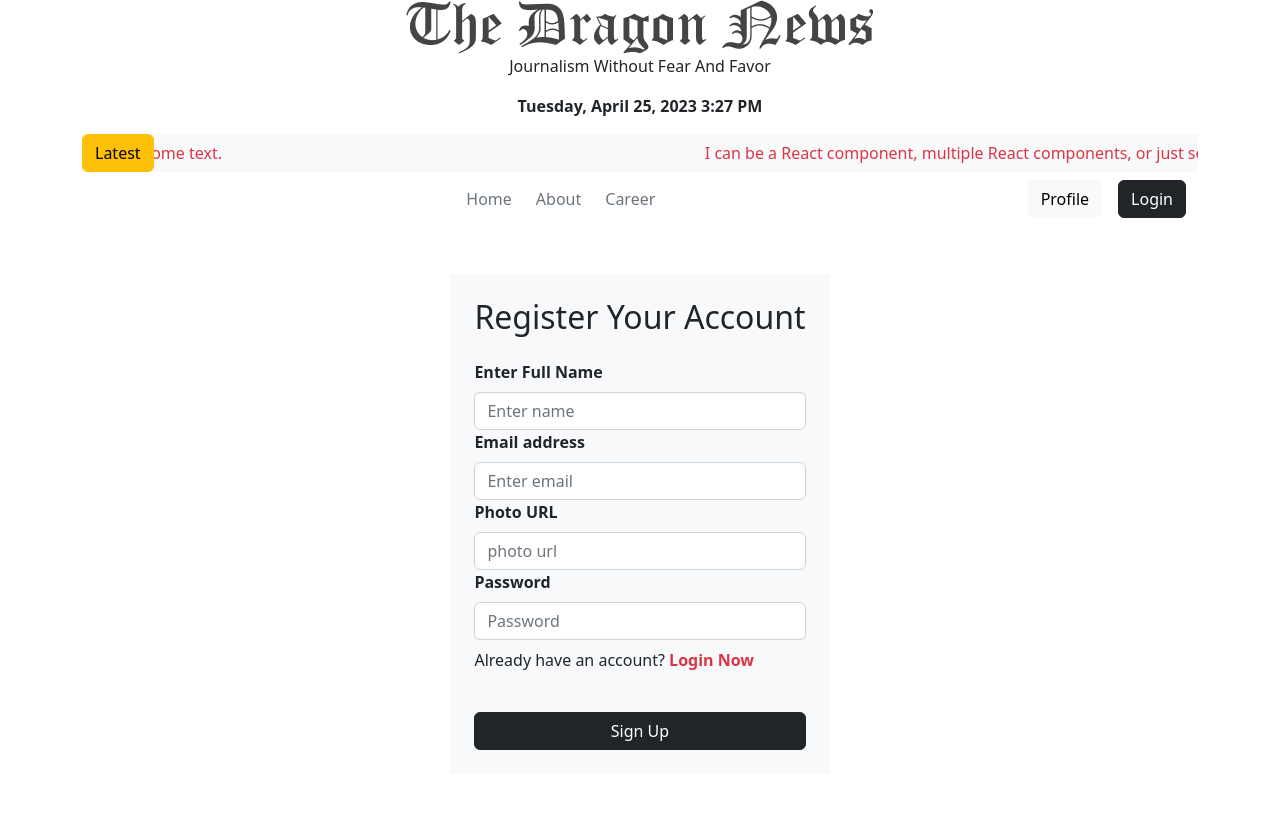
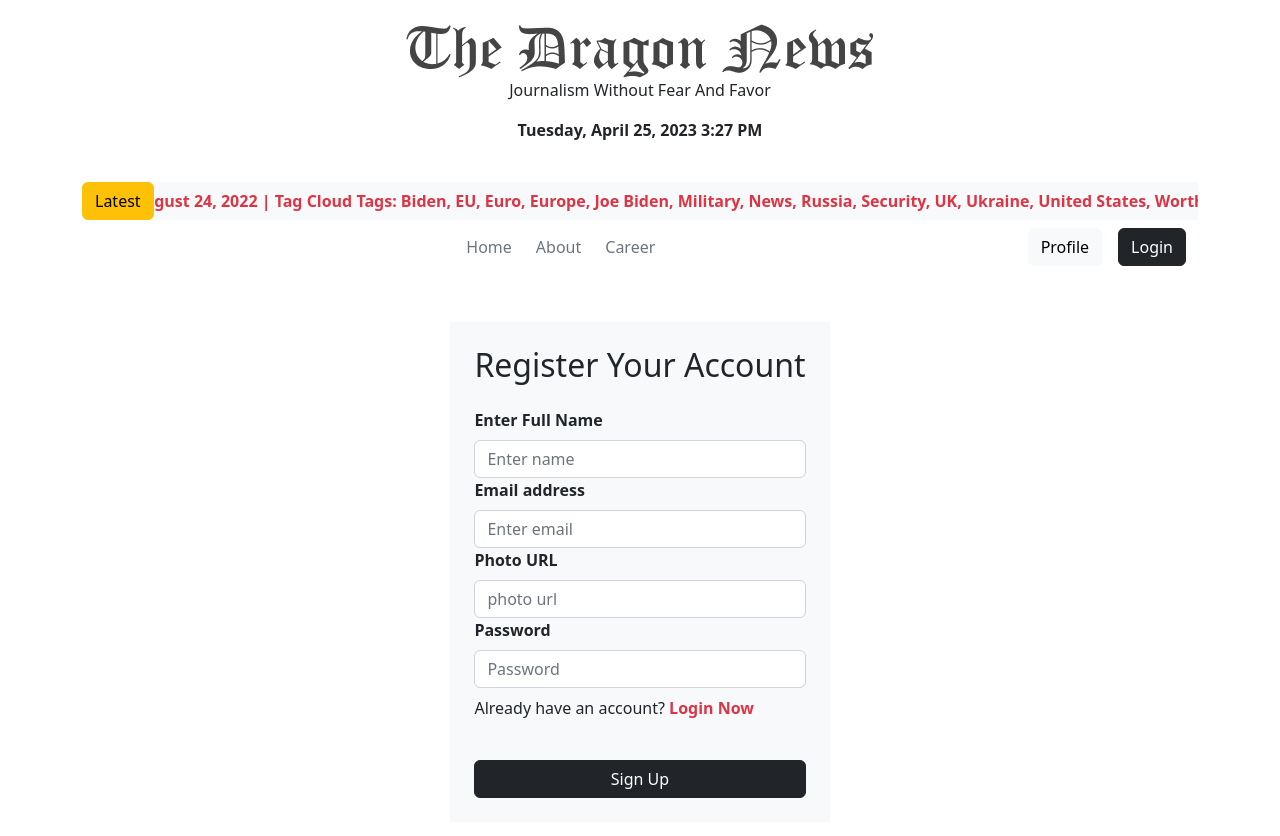
Before and after one commit to naimur-reza/News-Dragon-Client, a React (Vite) app: page /register in a window 1280 px wide. Shown: the top 836 px of the page. Built offline with nearby package versions, Linux system fonts and the light colour scheme; no server answers.

Commit message:
added navigate to login and logged in to previous page

```diff
--- a/src/components/AuthProvider/AuthProvider.jsx
+++ b/src/components/AuthProvider/AuthProvider.jsx
@@ -14,15 +14,20 @@ export const AuthContext = createContext(null);
 const AuthProvider = ({ children }) => {
   // make a user state
   const [user, setUser] = useState(null);
+  // make a loader
+  const [loading, setLoading] = useState(true);
+
   // get the provided auth from firebase
   const auth = getAuth(app);
   // create user with email and password
   const createUser = (email, password) => {
+    setLoading(true);
     return createUserWithEmailAndPassword(auth, email, password);
   };
   // pop with google
   const provider = new GoogleAuthProvider();
   const signInGoogle = () => {
+    setLoading(true);
     return signInWithPopup(auth, provider)
       .then((res) => {
         const loggedUser = res.user;
@@ -35,20 +40,24 @@ const AuthProvider = ({ children }) => {
   };
   // sign in with google
   const logIn = (email, password) => {
+    setLoading(true);
     return signInWithEmailAndPassword(auth, email, password);
   };
   // pop up with github
   const githubProvider = new GithubAuthProvider();
   const signInGithub = () => {
+    setLoading(true);
     return signInWithPopup(auth, provider);
   };
   //   sign Out method
   const logOut = () => {
+    setLoading(true);
     return signOut(auth);
   };
   useEffect(() => {
     const unsubscribe = onAuthStateChanged(auth, (currentUser) => {
       setUser(currentUser);
+      setLoading(false);
     });
     return () => {
       unsubscribe();
@@ -63,6 +72,7 @@ const AuthProvider = ({ children }) => {
     signInGoogle,
     signInGithub,
     logOut,
+    loading,
   };
   return (
     <AuthContext.Provider value={authInfo}>{children}</AuthContext.Provider>
--- a/src/components/DetailsNews/DetailsNews.jsx
+++ b/src/components/DetailsNews/DetailsNews.jsx
@@ -1,12 +1,19 @@
-import React, { useEffect, useRef, useState } from "react";
+import React, { useContext, useEffect, useRef, useState } from "react";
 import { Link, useLoaderData, useParams } from "react-router-dom";
 import { FaArrowLeft } from "react-icons/fa";
 import EditorInsight from "../EditorInsight/EditorInsight";
+import Spinner from "react-bootstrap/Spinner";
+import { AuthContext } from "../AuthProvider/AuthProvider";
 const DetailsNews = () => {
+  const { loading } = useContext(AuthContext);
+  if (loading) {
+    return (
+      <Spinner className="w-25 h-25" animation="border" role="status"></Spinner>
+    );
+  }
   const detailsData = useLoaderData();
   const { image_url, title, details, category_id } = detailsData;
-  const ref = useRef();
-  console.log(ref);
+
   return (
     <>
       <div className="card">
--- a/src/components/Header.jsx
+++ b/src/components/Header.jsx
@@ -11,7 +11,7 @@ const Header = () => {
   const { user, logOut } = useContext(AuthContext);
   return (
     <Container>
-      <div className="text-center">
+      <div className="text-center py-4">
         <img src={logo} alt="" />
         <p>Journalism Without Fear And Favor</p>
         <p className="fw-semibold">{moment().format("LLLL")}</p>
@@ -19,13 +19,20 @@ const Header = () => {
       <div className="d-flex bg-light">
         <Button variant="warning">Latest</Button>
         <Marquee
-          className="text-danger"
+          className="text-danger fw-semibold"
           pauseOnHover
           gradient={false}
-          speed={90}
+          speed={22}
         >
-          I can be a React component, multiple React components, or just some
-          text.
+          Wednesday, August 24, 2022 | Tag Cloud Tags: Biden, EU, Euro, Europe,
+          Joe Biden, Military, News, Russia, Security, UK, Ukraine, United
+          States, Worthy News (Worthy News) – U.S. President Joe Biden has
+          announced nearly $3 billion in new U.S. military aid for Kyiv as
+          Ukraine marked its independence day six months after Russia invaded
+          the country.'The United States of America is committed to supporting
+          the people of Ukraine as they continue the fight to defend their
+          sovereignty. As part of that commitment, I am proud to announce our
+          biggest tranche of security assistance to date: approximately $2.
         </Marquee>
       </div>
       <>
--- a/src/components/Login.jsx
+++ b/src/components/Login.jsx
@@ -5,6 +5,8 @@ import { Link, Navigate, useLocation, useNavigate } from "react-router-dom";
 const Register = () => {
   const { logIn } = useContext(AuthContext);
   const location = useLocation();
+  const form = location?.state?.from?.pathname || "/";
+
   console.log(location);
   const [email, setEmail] = useState("");
   const [password, setPassword] = useState("");
@@ -15,7 +17,7 @@ const Register = () => {
       .then((res) => {
         const loggedUser = res.user;
         console.log(loggedUser);
-        navigate("/");
+        navigate(form);
       })
       .catch((err) => {
         console.log(err);
@@ -48,8 +50,10 @@ const Register = () => {
         <p className="py-2">
           New to here?{" "}
           <Link
+            state={form}
             className="text-decoration-none text-danger fw-semibold"
             to={"/register"}
+            replace
           >
             Register Now
           </Link>
--- a/src/components/News/SingleNews.jsx
+++ b/src/components/News/SingleNews.jsx
@@ -53,12 +53,13 @@ const SingleNews = ({ cat_news }) => {
         <p className="d-relative text-muted mt-3 tracking-tighter">
           {details?.slice(0, 300)}...
           <Link
-            to={user ? `../news/${_id}` : "/login"}
+            to={`../news/${_id}`}
             onClick={() => handleDetails(_id)}
             className="ms-2 text-danger fw-bold border-0 bg-white text-decoration-underline "
           >
             Read More
           </Link>
+        </p>
         <hr />
         <div className="d-flex justify-content-between align-items-center">
           <div className="d-flex align-items-center gap-2 ">
@@ -68,9 +69,7 @@ const SingleNews = ({ cat_news }) => {
               fullSymbol={<FaStar />}
               initialRating={rating.number}
             />
-              <span className="mt-1 fw-semibold text-muted">
-                {rating.number}
-              </span>
+            <span className="mt-1 fw-semibold text-muted">{rating.number}</span>
           </div>
 
           <div className="d-flex align-items-center gap-2">
@@ -78,7 +77,6 @@ const SingleNews = ({ cat_news }) => {
             <p className="text-muted d-block my-2 fs-6">{total_view}</p>
           </div>
         </div>
-        </p>
       </div>
     </div>
   );
--- /dev/null
+++ b/src/components/PrivateRoute/PrivateRoute.jsx
@@ -0,0 +1,19 @@
+import React, { useContext } from "react";
+import { AuthContext } from "../AuthProvider/AuthProvider";
+import { Spinner } from "react-bootstrap";
+import { Navigate, useLocation } from "react-router-dom";
+
+const PrivateRoute = ({ children }) => {
+  const { loading, user } = useContext(AuthContext);
+  const location = useLocation();
+  console.log(location);
+  if (loading) {
+    return <Spinner variant="primary" animation="border"></Spinner>;
+  }
+  if (user) {
+    return children;
+  }
+  return <Navigate state={{ from: location }} to={"/login"} replace></Navigate>;
+};
+
+export default PrivateRoute;
--- a/src/components/Register.jsx
+++ b/src/components/Register.jsx
@@ -6,17 +6,19 @@ import { Link, Navigate, useLocation, useNavigate } from "react-router-dom";
 function Register() {
   const { createUser } = useContext(AuthContext);
   const location = useLocation();
-  console.log(location);
+  const from = location?.state;
+  console.log(from);
   const [email, setEmail] = useState("");
   const [password, setPassword] = useState("");
   const navigate = useNavigate();
+  console.log(location);
   const handleRegister = (event) => {
     event.preventDefault();
     createUser(email, password)
       .then((res) => {
         const loggedUser = res.user;
         console.log(loggedUser);
-        navigate("/");
+        navigate(from || "/");
       })
       .catch((err) => {
         console.log(err);
--- a/src/main.jsx
+++ b/src/main.jsx
@@ -21,6 +21,7 @@ import Profile from "./components/Profile";
 import DetailsNews from "./components/DetailsNews/DetailsNews";
 import NewsLayout from "./components/DetailsNews/NewsLayout";
 import LoginLayout from "./components/LoginLayout/LoginLayout";
+import PrivateRoute from "./components/PrivateRoute/PrivateRoute";
 const router = createBrowserRouter([
   {
     path: "/",
@@ -49,7 +50,11 @@ const router = createBrowserRouter([
         children: [
           {
             path: "/news/:id",
-            element: <DetailsNews />,
+            element: (
+              <PrivateRoute>
+                <DetailsNews />
+              </PrivateRoute>
+            ),
             loader: ({ params }) =>
               fetch(`http://localhost:5000/news/${params.id}`),
           },
```
Lines whose indentation alone changed are shown as unchanged.
